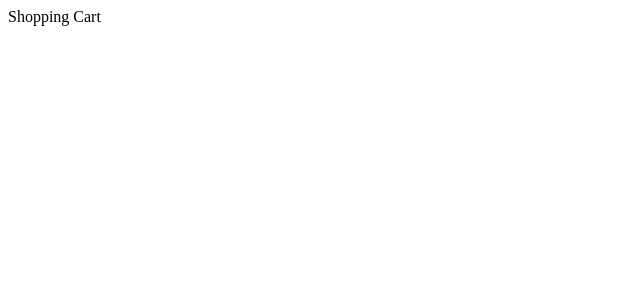
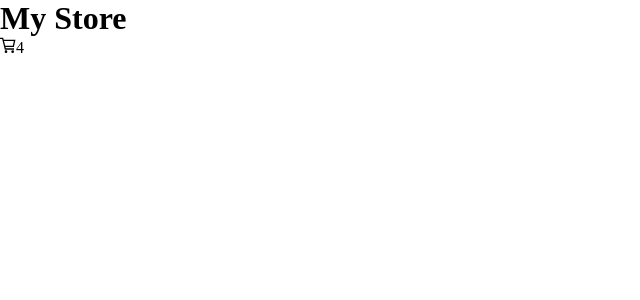
Before and after one commit to johncardozo/frontend-intermedio-02, a React (Vite) app in the folder redux-toolkit-shopping-cart/: page / in a window 1280 px wide. Shown: the top 300 px of the page, without its empty margins (0-640 px from the left). Built offline with nearby package versions, Linux system fonts and the light colour scheme.

Commit message:
Redux: Estructura inicial de estilos SCSS

```diff
--- a/redux-toolkit-shopping-cart/package.json
+++ b/redux-toolkit-shopping-cart/package.json
@@ -13,6 +13,7 @@
     "@reduxjs/toolkit": "^1.9.7",
     "react": "^18.2.0",
     "react-dom": "^18.2.0",
+    "react-icons": "^4.11.0",
     "react-redux": "^8.1.3"
   },
   "devDependencies": {
@@ -23,6 +24,7 @@
     "eslint-plugin-react": "^7.32.2",
     "eslint-plugin-react-hooks": "^4.6.0",
     "eslint-plugin-react-refresh": "^0.4.3",
+    "sass": "^1.69.5",
     "vite": "^4.4.5"
   }
 }
--- a/redux-toolkit-shopping-cart/src/App.jsx
+++ b/redux-toolkit-shopping-cart/src/App.jsx
@@ -1,5 +1,7 @@
+import NavBar from "./components/navbar/NavBar";
+
 const App = () => {
-  return <div>Shopping Cart</div>;
+  return <NavBar />;
 };
 
 export default App;
--- /dev/null
+++ b/redux-toolkit-shopping-cart/src/components/navbar/NavBar.jsx
@@ -0,0 +1,15 @@
+import { GrCart } from "react-icons/gr";
+
+const NavBar = () => {
+  return (
+    <header>
+      <h1>My Store</h1>
+      <div className="amount-container">
+        <GrCart className="cart-icon" />
+        <span className="badge">4</span>
+      </div>
+    </header>
+  );
+};
+
+export default NavBar;
--- a/redux-toolkit-shopping-cart/src/main.jsx
+++ b/redux-toolkit-shopping-cart/src/main.jsx
@@ -7,6 +7,9 @@ import { Provider } from "react-redux";
 import { store } from "./store";
 
 // Estilos
+import "./styles/styles.scss";
+
+// Componentes
 import App from "./App.jsx";
 
 ReactDOM.createRoot(document.getElementById("root")).render(
--- /dev/null
+++ b/redux-toolkit-shopping-cart/src/styles/_fonts.scss
@@ -0,0 +1 @@
+@import url("https://fonts.googleapis.com/css2?family=Montserrat:ital,wght@0,100;0,200;0,300;0,400;0,500;0,600;0,700;0,800;0,900;1,100;1,200;1,300;1,400;1,500;1,600;1,700;1,800;1,900&display=swap");
--- /dev/null
+++ b/redux-toolkit-shopping-cart/src/styles/_reset.scss
@@ -0,0 +1,5 @@
+* {
+  margin: 0;
+  padding: 0;
+  box-sizing: border-box;
+}
--- /dev/null
+++ b/redux-toolkit-shopping-cart/src/styles/_variables.scss
@@ -0,0 +1,2 @@
+// Fuentes
+$font-family: "Montserrat", sans-serif;
--- /dev/null
+++ b/redux-toolkit-shopping-cart/src/styles/styles.scss
@@ -0,0 +1,2 @@
+@use "reset";
+@use "fonts";
```
Also changed, not shown: 1 other file (tests, documents, lock files or other folders).
